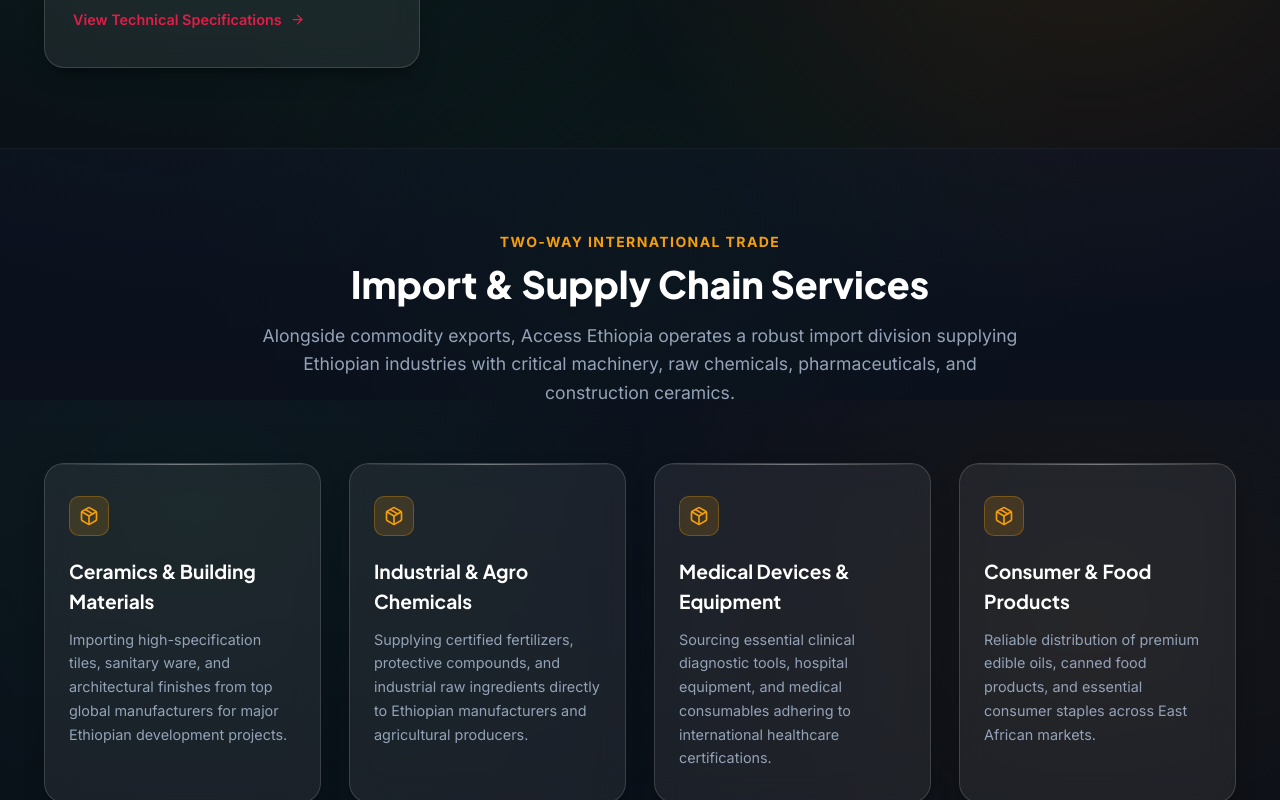
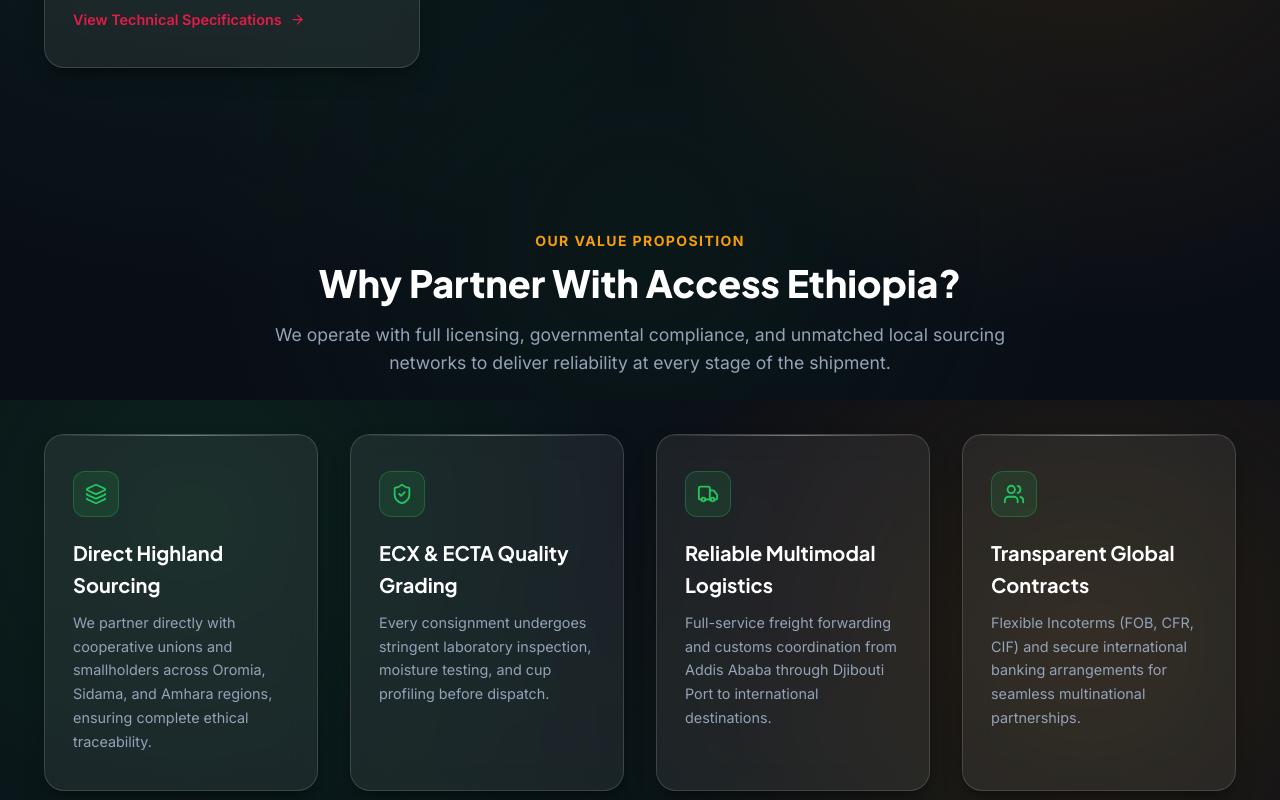
Before and after one commit to Goodomenn/mychoice2, a React (Vite) app: page / in a window 1280 px wide. Shown: the part 2000-2800 px from the top of the page. Built offline with nearby package versions, Linux system fonts and the light colour scheme.

Commit message:
Hide imports page from view and update contact info with MyChoice Ethiopia details

```diff
--- a/src/App.jsx
+++ b/src/App.jsx
@@ -1,11 +1,10 @@
 import React, { useEffect } from 'react';
-import { BrowserRouter, Routes, Route, useLocation } from 'react-router-dom';
+import { BrowserRouter, Routes, Route, useLocation, Navigate } from 'react-router-dom';
 import Navbar from './components/Navbar';
 import Footer from './components/Footer';
 import Home from './pages/Home';
 import About from './pages/About';
 import Products from './pages/Products';
-import Imports from './pages/Imports';
 import Contact from './pages/Contact';
 import './App.css';
 
@@ -30,7 +29,7 @@
           <Route path="/" element={<Home />} />
           <Route path="/about" element={<About />} />
           <Route path="/products" element={<Products />} />
-          <Route path="/imports" element={<Imports />} />
+          <Route path="/imports" element={<Navigate to="/products" replace />} />
           <Route path="/contact" element={<Contact />} />
           {/* Catch-all redirect to Home */}
           <Route path="*" element={<Home />} />
--- a/src/components/Footer.jsx
+++ b/src/components/Footer.jsx
@@ -154,16 +154,6 @@
               </li>
               <li>
                 <Link
-                  to="/imports"
-                  style={{ color: '#94a3b8', fontSize: '0.9rem', display: 'inline-flex', alignItems: 'center', gap: '0.5rem' }}
-                  onMouseEnter={(e) => (e.currentTarget.style.color = '#f59e0b')}
-                  onMouseLeave={(e) => (e.currentTarget.style.color = '#94a3b8')}
-                >
-                  <ArrowRight size={14} /> Import Solutions
-                </Link>
-              </li>
-              <li>
-                <Link
                   to="/contact"
                   style={{ color: '#94a3b8', fontSize: '0.9rem', display: 'inline-flex', alignItems: 'center', gap: '0.5rem' }}
                   onMouseEnter={(e) => (e.currentTarget.style.color = '#f59e0b')}
@@ -189,12 +179,11 @@
               Export Commodities
             </h4>
             <ul style={{ listStyle: 'none', display: 'flex', flexDirection: 'column', gap: '0.75rem', color: '#94a3b8', fontSize: '0.9rem' }}>
-              <li>🌱 Premium Washed & Natural Coffee (G1-G4)</li>
-              <li>🌱 Humera & Wollega White Sesame</li>
-              <li>🌱 Ethiopian Niger Seeds & Sunflowers</li>
-              <li>🌱 Desi & Kabuli Chickpeas</li>
-              <li>🌱 Red Speckled & White Kidney Beans</li>
-              <li>🌱 Natural Ginger, Turmeric & Cardamom</li>
+              <li>🌱 Nihug (Ethiopian Niger Seed)</li>
+              <li>🌱 Golden Corn (Ethiopian Maize)</li>
+              <li>🌱 Raw Ginned Lint Cotton</li>
+              <li>🌱 Green Gram (Mung Bean / Masho)</li>
+              <li>🌱 Highland Sorghum (Mashilla)</li>
             </ul>
           </div>
 
@@ -214,15 +203,18 @@
             <div style={{ display: 'flex', flexDirection: 'column', gap: '1rem', color: '#94a3b8', fontSize: '0.9rem' }}>
               <div style={{ display: 'flex', gap: '0.75rem', alignItems: 'flex-start' }}>
                 <MapPin size={18} color="#f59e0b" style={{ flexShrink: 0, marginTop: '2px' }} />
-                <span>Bole Sub-city, Near International Airport, Addis Ababa, Ethiopia</span>
+                <span>Bole Airport Road, Around Skylight Hotel Area, Addis Ababa, Ethiopia</span>
               </div>
               <div style={{ display: 'flex', gap: '0.75rem', alignItems: 'center' }}>
                 <Phone size={18} color="#22c55e" style={{ flexShrink: 0 }} />
-                <span>+251-11-667-3388 / +251-911-234567</span>
+                <span>+251 911 420 000 / +251 116 183 163</span>
               </div>
               <div style={{ display: 'flex', gap: '0.75rem', alignItems: 'center' }}>
                 <Mail size={18} color="#38bdf8" style={{ flexShrink: 0 }} />
-                <span>info@accessethiopia.com</span>
+                <span>info@mychoiceethiopia.com</span>
+              </div>
+              <div style={{ fontSize: '0.78rem', color: '#64748b', marginTop: '0.25rem' }}>
+                License No: 14/666/128419/2005 | VAT: 80692
               </div>
             </div>
           </div>
--- a/src/components/Navbar.jsx
+++ b/src/components/Navbar.jsx
@@ -9,7 +9,6 @@
     { name: 'Home', path: '/' },
     { name: 'About Us', path: '/about' },
     { name: 'Products', path: '/products' },
-    { name: 'Imports', path: '/imports' },
     { name: 'Contact Us', path: '/contact' },
   ];
 
@@ -37,13 +36,13 @@
         >
           <div style={{ display: 'flex', alignItems: 'center', gap: '1.25rem', flexWrap: 'wrap' }}>
             <span style={{ display: 'inline-flex', alignItems: 'center', gap: '0.35rem' }}>
-              <MapPin size={13} color="#f59e0b" /> Addis Ababa, Ethiopia
+              <MapPin size={13} color="#f59e0b" /> Bole Airport Road, Around Skylight Hotel, Addis Ababa
             </span>
             <span style={{ display: 'inline-flex', alignItems: 'center', gap: '0.35rem' }}>
-              <Phone size={13} color="#22c55e" /> +251-11-667-3388
+              <Phone size={13} color="#22c55e" /> +251 911 420 000
             </span>
             <span style={{ display: 'inline-flex', alignItems: 'center', gap: '0.35rem' }}>
-              <Mail size={13} color="#38bdf8" /> info@accessethiopia.com
+              <Mail size={13} color="#38bdf8" /> info@mychoiceethiopia.com
             </span>
           </div>
           <div style={{ display: 'flex', alignItems: 'center', gap: '0.75rem' }}>
--- a/src/pages/Home.jsx
+++ b/src/pages/Home.jsx
@@ -50,25 +50,6 @@
       icon: Sparkles,
       badgeColor: '#e11d48',
       link: '/products',
-    },
-  ];
-
-  const importDivisions = [
-    {
-      title: 'Ceramics & Building Materials',
-      desc: 'Importing high-specification tiles, sanitary ware, and architectural finishes from top global manufacturers for major Ethiopian development projects.',
-    },
-    {
-      title: 'Industrial & Agro Chemicals',
-      desc: 'Supplying certified fertilizers, protective compounds, and industrial raw ingredients directly to Ethiopian manufacturers and agricultural producers.',
-    },
-    {
-      title: 'Medical Devices & Equipment',
-      desc: 'Sourcing essential clinical diagnostic tools, hospital equipment, and medical consumables adhering to international healthcare certifications.',
-    },
-    {
-      title: 'Consumer & Food Products',
-      desc: 'Reliable distribution of premium edible oils, canned food products, and essential consumer staples across East African markets.',
     },
   ];
 
@@ -345,73 +326,6 @@
         </div>
       </section>
 
-      {/* ================= IMPORT CAPABILITIES ================= */}
-      <section
-        className="section"
-        style={{
-          background: 'linear-gradient(180deg, rgba(15, 23, 42, 0.4) 0%, rgba(9, 13, 22, 0.7) 100%)',
-          borderTop: '1px solid rgba(255, 255, 255, 0.06)',
-          borderBottom: '1px solid rgba(255, 255, 255, 0.06)',
-        }}
-      >
-        <div className="container">
-          <div className="section-header">
-            <span className="section-tag">Two-Way International Trade</span>
-            <h2 className="section-title">Import & Supply Chain Services</h2>
-            <p className="section-subtitle">
-              Alongside commodity exports, Access Ethiopia operates a robust import division supplying Ethiopian industries
-              with critical machinery, raw chemicals, pharmaceuticals, and construction ceramics.
-            </p>
-          </div>
-
-          <div
-            style={{
-              display: 'grid',
-              gridTemplateColumns: 'repeat(auto-fit, minmax(260px, 1fr))',
-              gap: '1.75rem',
-            }}
-          >
-            {importDivisions.map((item, idx) => (
-              <div key={idx} className="glass-card" style={{ padding: '2rem 1.5rem' }}>
-                <div
-                  style={{
-                    width: '40px',
-                    height: '40px',
-                    borderRadius: '10px',
-                    background: 'rgba(245, 158, 11, 0.15)',
-                    border: '1px solid rgba(245, 158, 11, 0.3)',
-                    display: 'flex',
-                    alignItems: 'center',
-                    justifyContent: 'center',
-                    marginBottom: '1.25rem',
-                  }}
-                >
-                  <Package size={20} color="#f59e0b" />
-                </div>
-                <h3
-                  style={{
-                    fontFamily: 'var(--font-heading)',
-                    fontSize: '1.2rem',
-                    fontWeight: '700',
-                    color: '#ffffff',
-                    marginBottom: '0.65rem',
-                  }}
-                >
-                  {item.title}
-                </h3>
-                <p style={{ color: '#94a3b8', fontSize: '0.9rem', lineHeight: '1.65' }}>{item.desc}</p>
-              </div>
-            ))}
-          </div>
-
-          <div style={{ textAlign: 'center', marginTop: '3rem' }}>
-            <Link to="/imports" className="glass-button glass-button-secondary">
-              Learn More About Import Division <ArrowRight size={16} />
-            </Link>
-          </div>
-        </div>
-      </section>
-
       {/* ================= WHY CHOOSE US ================= */}
       <section className="section">
         <div className="container">
```
Also changed, not shown: src/pages/Contact.jsx (+19 -22 lines).
